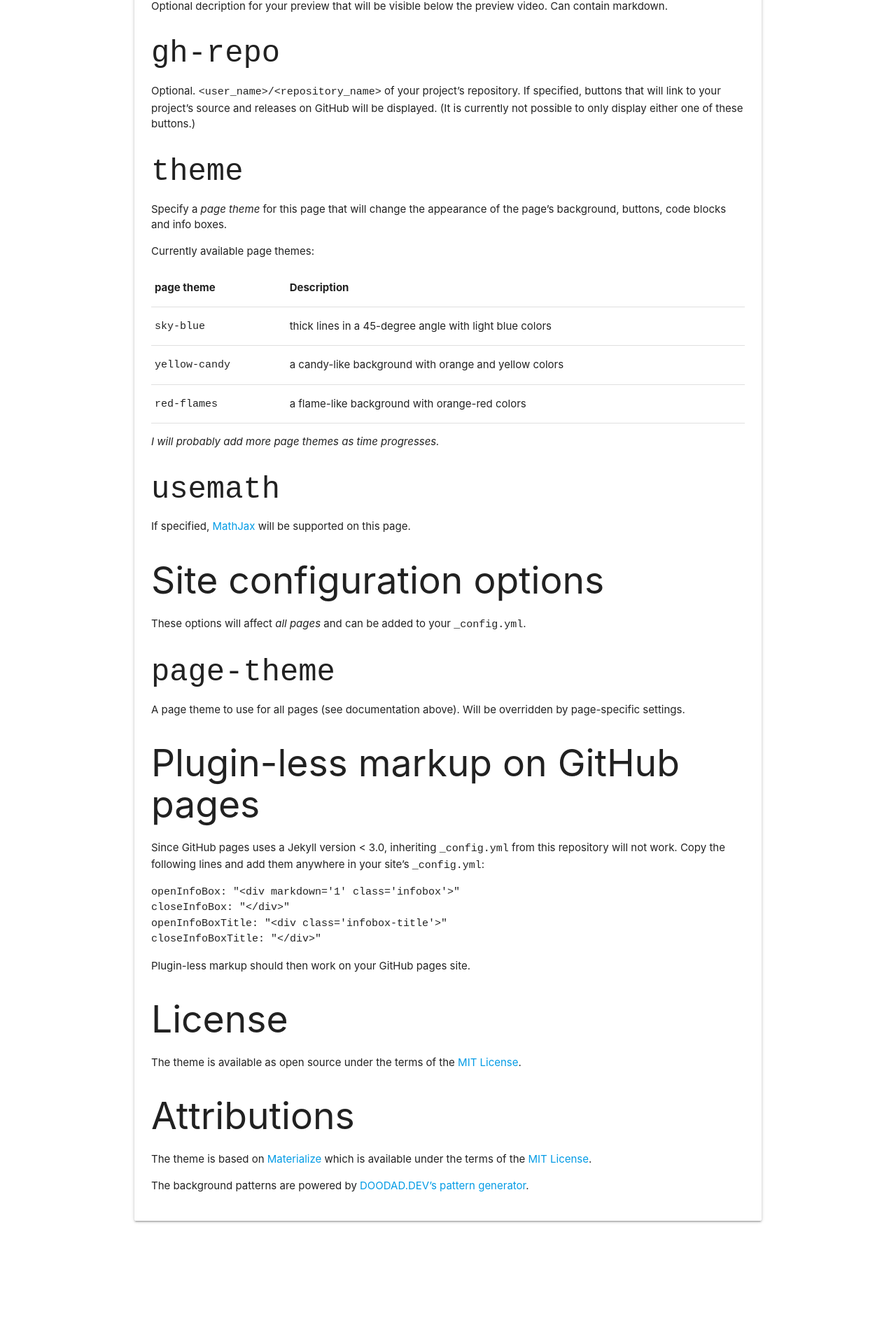
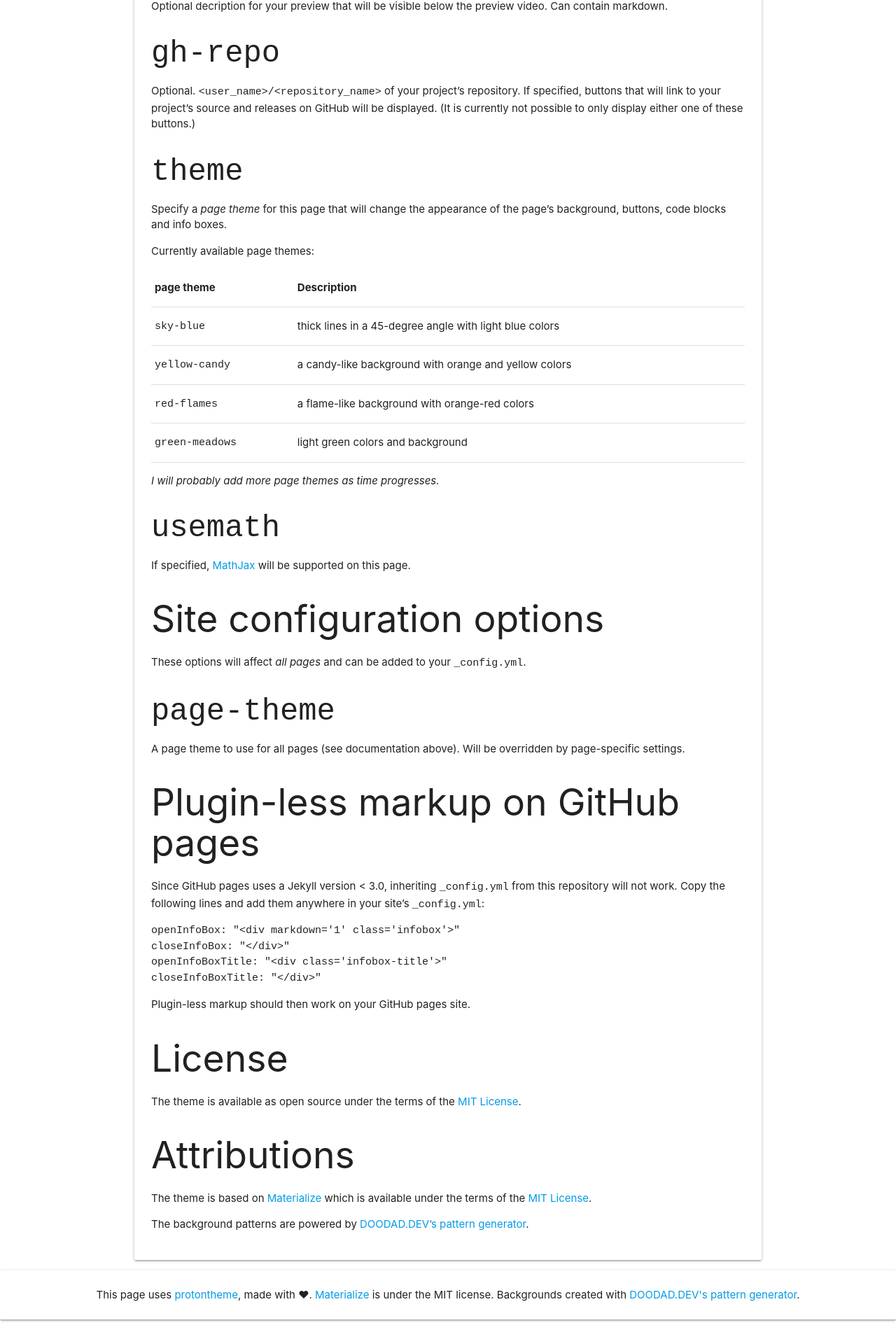
Before and after one commit to CaptainProton42/protontheme, a Jekyll site: the page built from README.md, in a window 1280 px wide. Shown: the part 3534-5454 px from the top of the page at 70% size. Built offline with Jekyll 4.4.1, drawn with Linux system fonts in a browser that asks for light colours; our own code applies the rules of GitHub Pages for plain Markdown files; before the commit the page ends 5293 px from its top, so only the background shows below that.

Commit message:
Added footer.

```diff
--- a/README.md
+++ b/README.md
@@ -98,11 +98,12 @@ Specify a *page theme* for this page that will change the appearance of the page
 
 Currently available page themes:
 
-| page theme     | Description                                             |
-|----------------|---------------------------------------------------------|
-| `sky-blue`     | thick lines in a 45-degree angle with light blue colors |
-| `yellow-candy` | a candy-like background with orange and yellow colors   |
-| `red-flames`   | a flame-like background with orange-red colors          |
+| page theme      | Description                                             |
+|-----------------|---------------------------------------------------------|
+| `sky-blue`      | thick lines in a 45-degree angle with light blue colors |
+| `yellow-candy`  | a candy-like background with orange and yellow colors   |
+| `red-flames`    | a flame-like background with orange-red colors          |
+| `green-meadows` | light green colors and background                       |
 
 *I will probably add more page themes as time progresses.*
 
--- a/_includes/footer.html
+++ b/_includes/footer.html
@@ -1,2 +1,10 @@
+<div class="row">
+  <div class="footer">
+    This page uses <a href="https://github.com/CaptainProton42/protontheme">protontheme</a>, made with ❤.
+    <a href="https://materializecss.com/">Materialize</a> is under the MIT license.
+    Backgrounds created with <a href="https://doodad.dev/pattern-generator/">DOODAD.DEV's pattern generator</a>.
+  </div>
+</div>
+
 </body>
 </html>
--- a/assets/main.scss
+++ b/assets/main.scss
@@ -44,3 +44,12 @@ img {
     font-weight: bold;
     text-transform: uppercase;
 }
+
+/**********
+ * Footer *
+ **********/
+
+.footer {
+    @extend .card-panel;
+    @extend .center-align;
+}
```
